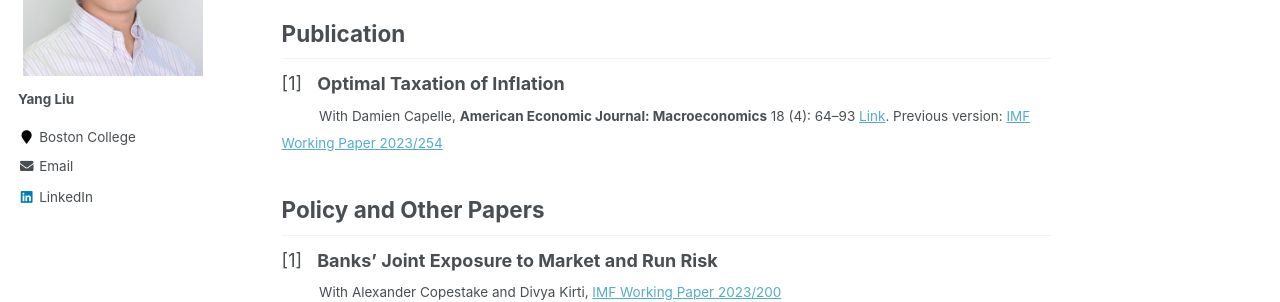
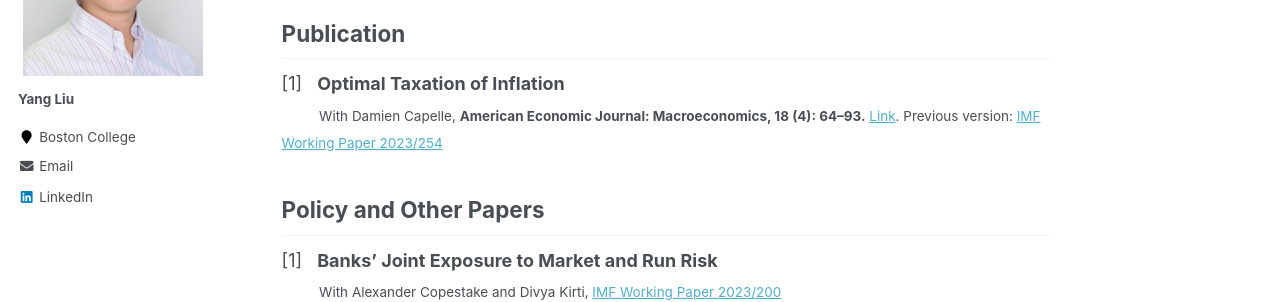
Before and after one commit to yangliu-95/yangliu-95.github.io, a Jekyll site: the page built from _pages/home.md, in a window 1280 px wide and 900 px high, scrolled down 803 px. Shown: the part 205-507 px from the top of the window. Built offline with Jekyll 4.4.1, drawn with Linux system fonts in a browser that asks for light colours.

```diff
--- a/_pages/home.md
+++ b/_pages/home.md
@@ -42,7 +42,7 @@ I am a Ph.D. student in Economics at Boston College. I am interested in macroeco
 ## Publication
 
 [1] &nbsp; **Optimal Taxation of Inflation**  <br>
-<sub> &emsp;&emsp;&ensp;  With Damien Capelle, **American Economic Journal: Macroeconomics** 18 (4): 64–93 [Link](https://www.aeaweb.org/articles?id=10.1257/mac.20240248). Previous version: [IMF Working Paper 2023/254](https://www.imf.org/en/Publications/WP/Issues/2023/12/08/Optimal-Taxation-of-Inflation-542215) </sub>
+<sub> &emsp;&emsp;&ensp;  With Damien Capelle, **American Economic Journal: Macroeconomics, 18 (4): 64–93.** [Link](https://www.aeaweb.org/articles?id=10.1257/mac.20240248). Previous version: [IMF Working Paper 2023/254](https://www.imf.org/en/Publications/WP/Issues/2023/12/08/Optimal-Taxation-of-Inflation-542215) </sub>
 
 
 ## Policy and Other Papers
```
